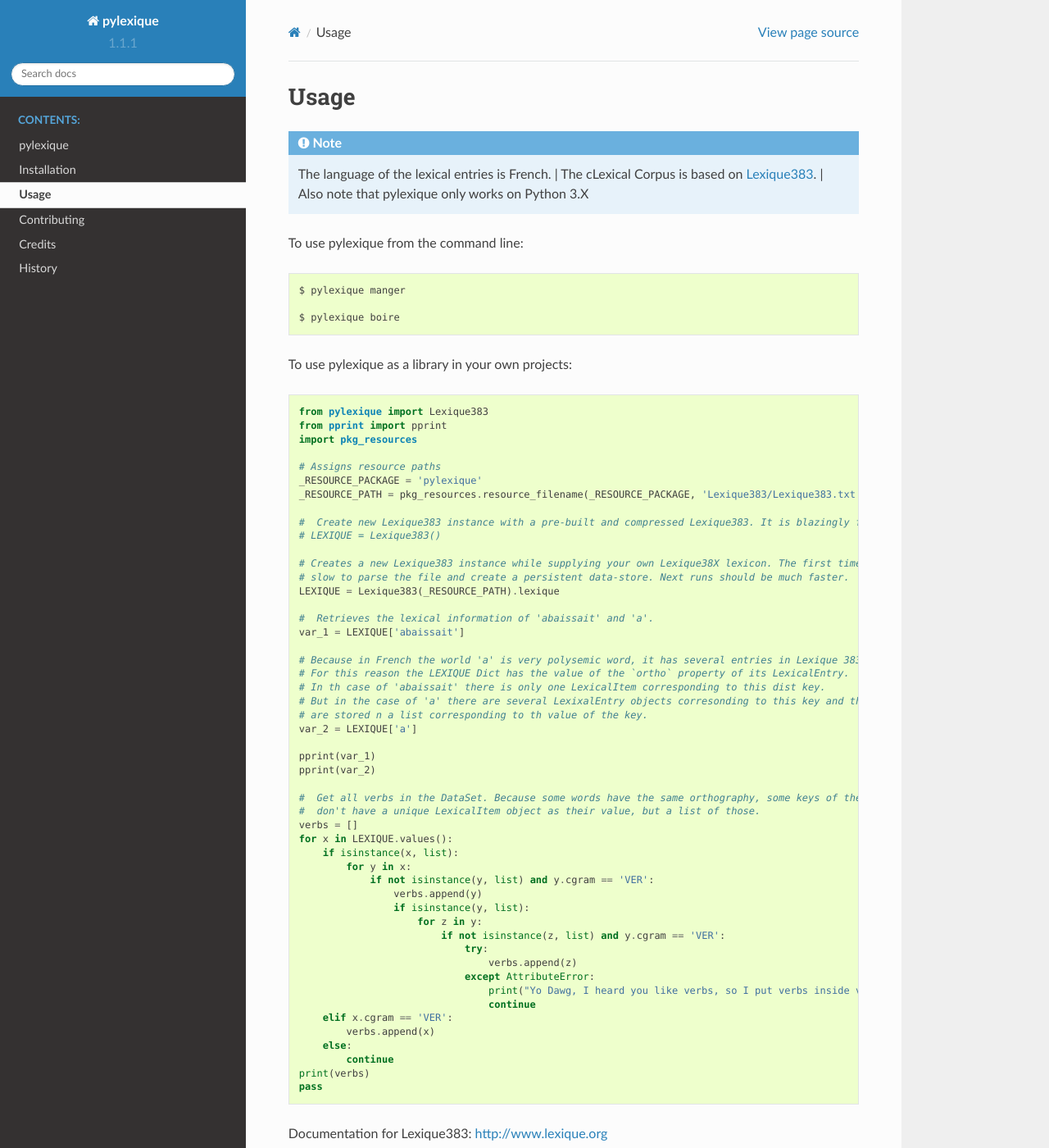
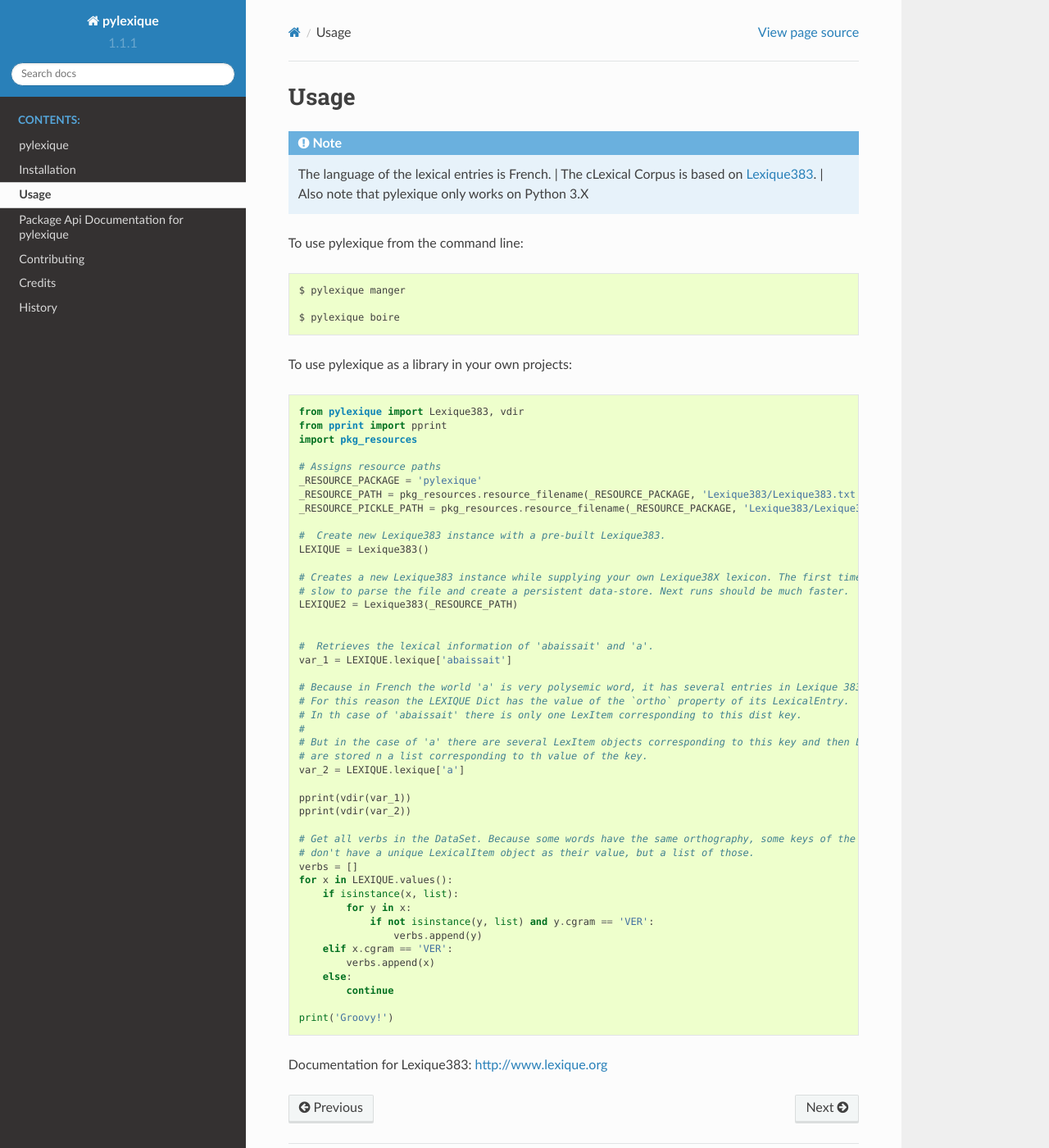
Before and after one commit to SekouDiaoNlp/pylexique, a Sphinx documentation site: the page built from docs/usage.rst, in a window 1280 px wide and 1400 px high. Shown: the whole window at 82% size. Built offline with Sphinx 7.4.7 and the Read the Docs theme 2.0.0, drawn with Linux system fonts in a browser that asks for light colours.

```diff
--- a/docs/index.rst
+++ b/docs/index.rst
@@ -8,6 +8,7 @@ Welcome to pylexique's documentation!
    readme
    installation
    usage
+   modules
    contributing
    authors
    history
--- a/docs/usage.rst
+++ b/docs/usage.rst
@@ -22,56 +22,51 @@ To use pylexique  as a library in your own projects:
 
 .. code-block:: python
 
-        from pylexique import Lexique383
+        from pylexique import Lexique383, vdir
         from pprint import pprint
         import pkg_resources
 
         # Assigns resource paths
         _RESOURCE_PACKAGE = 'pylexique'
         _RESOURCE_PATH = pkg_resources.resource_filename(_RESOURCE_PACKAGE, 'Lexique383/Lexique383.txt')
+        _RESOURCE_PICKLE_PATH = pkg_resources.resource_filename(_RESOURCE_PACKAGE, 'Lexique383/Lexique383.pkl')
 
-        #  Create new Lexique383 instance with a pre-built and compressed Lexique383. It is blazingly fat.
-        # LEXIQUE = Lexique383()
+        #  Create new Lexique383 instance with a pre-built Lexique383.
+        LEXIQUE = Lexique383()
 
         # Creates a new Lexique383 instance while supplying your own Lexique38X lexicon. The first time it will it will be
         # slow to parse the file and create a persistent data-store. Next runs should be much faster.
-        LEXIQUE = Lexique383(_RESOURCE_PATH).lexique
+        LEXIQUE2 = Lexique383(_RESOURCE_PATH)
+
 
         #  Retrieves the lexical information of 'abaissait' and 'a'.
-        var_1 = LEXIQUE['abaissait']
+        var_1 = LEXIQUE.lexique['abaissait']
 
         # Because in French the world 'a' is very polysemic word, it has several entries in Lexique 383.
         # For this reason the LEXIQUE Dict has the value of the `ortho` property of its LexicalEntry.
-        # In th case of 'abaissait' there is only one LexicalItem corresponding to this dist key.
-        # But in the case of 'a' there are several LexixalEntry objects corresonding to this key and then LexicalEnty onjects
+        # In th case of 'abaissait' there is only one LexItem corresponding to this dist key.
+        #
+        # But in the case of 'a' there are several LexItem objects corresponding to this key and then LexItem ojects
         # are stored n a list corresponding to th value of the key.
-        var_2 = LEXIQUE['a']
+        var_2 = LEXIQUE.lexique['a']
 
-        pprint(var_1)
-        pprint(var_2)
+        pprint(vdir(var_1))
+        pprint(vdir(var_2))
 
-        #  Get all verbs in the DataSet. Because some words have the same orthography, some keys of the dictionary
-        #  don't have a unique LexicalItem object as their value, but a list of those.
+        # Get all verbs in the DataSet. Because some words have the same orthography, some keys of the dictionary
+        # don't have a unique LexicalItem object as their value, but a list of those.
         verbs = []
         for x in LEXIQUE.values():
             if isinstance(x, list):
                 for y in x:
                     if not isinstance(y, list) and y.cgram == 'VER':
                         verbs.append(y)
-                        if isinstance(y, list):
-                            for z in y:
-                                if not isinstance(z, list) and y.cgram == 'VER':
-                                    try:
-                                        verbs.append(z)
-                                    except AttributeError:
-                                        print("Yo Dawg, I heard you like verbs, so I put verbs inside verbs!")
-                                        continue
             elif x.cgram == 'VER':
                 verbs.append(x)
             else:
                 continue
-        print(verbs)
-        pass
+
+        print('Groovy!')
 
 Documentation for
 _`Lexique383`: http://www.lexique.org
```
Also changed, not shown: docs/modules.rst (added, +24 -0 lines).
